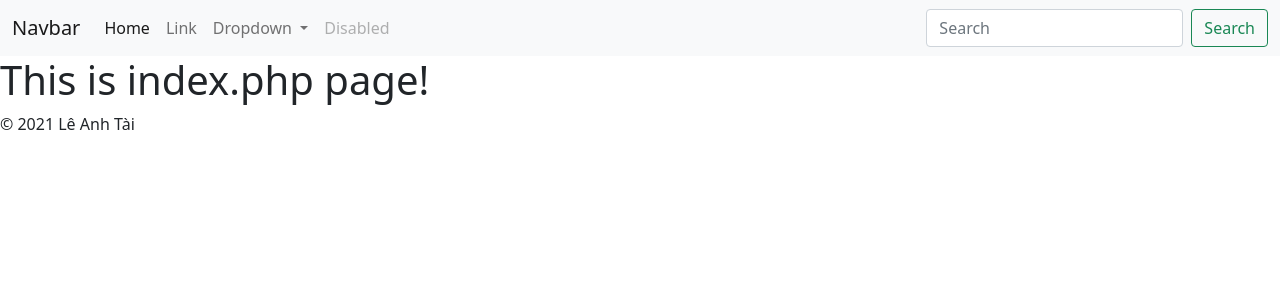
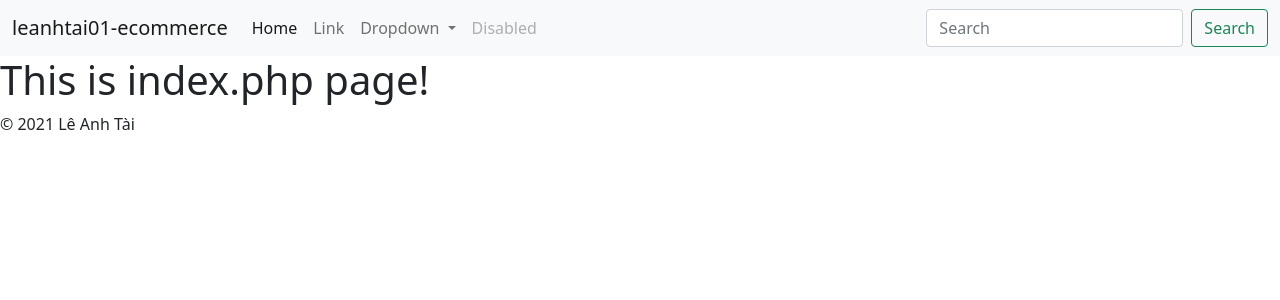
Before and after one commit to leanhtai01/ecommerce-website-php, a PHP site: page / in a window 1280 px wide. Shown: the top 300 px of the page. Run offline with PHP 8.4, Linux system fonts and the light colour scheme.

Commit message:
add links to index.php in navbar

```diff
--- a/web/header.php
+++ b/web/header.php
@@ -19,14 +19,14 @@
   <header>
     <nav class="navbar navbar-expand-lg navbar-light bg-light">
       <div class="container-fluid">
-        <a class="navbar-brand" href="#">Navbar</a>
+        <a class="navbar-brand" href="index.php">leanhtai01-ecommerce</a>
         <button class="navbar-toggler" type="button" data-bs-toggle="collapse" data-bs-target="#navbarSupportedContent" aria-controls="navbarSupportedContent" aria-expanded="false" aria-label="Toggle navigation">
           <span class="navbar-toggler-icon"></span>
         </button>
         <div class="collapse navbar-collapse" id="navbarSupportedContent">
           <ul class="navbar-nav me-auto mb-2 mb-lg-0">
             <li class="nav-item">
-              <a class="nav-link active" aria-current="page" href="#">Home</a>
+              <a class="nav-link <?php echo $page == "index" ? "active" : "" ?>" aria-current="page" href="index.php">Home</a>
             </li>
             <li class="nav-item">
               <a class="nav-link" href="#">Link</a>
```
